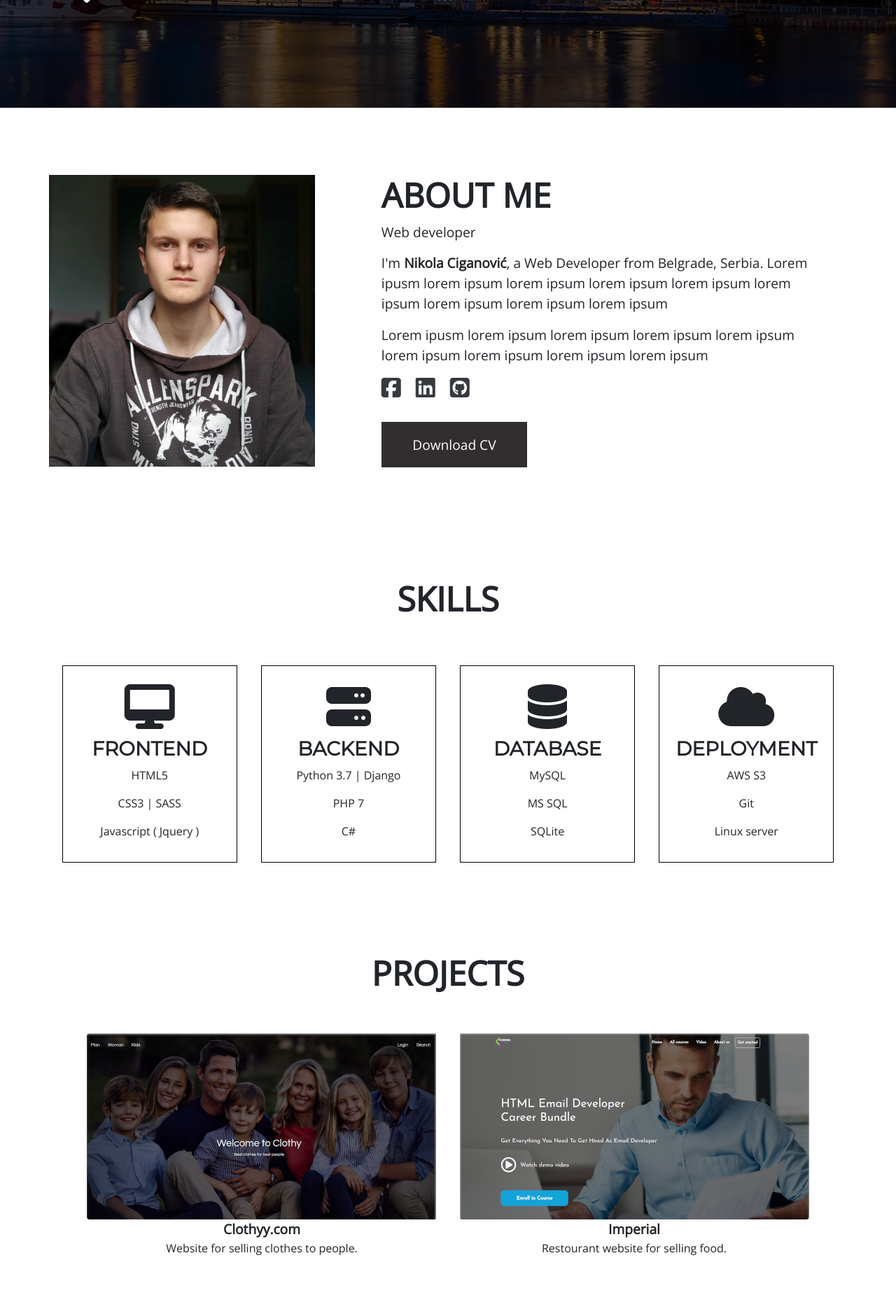
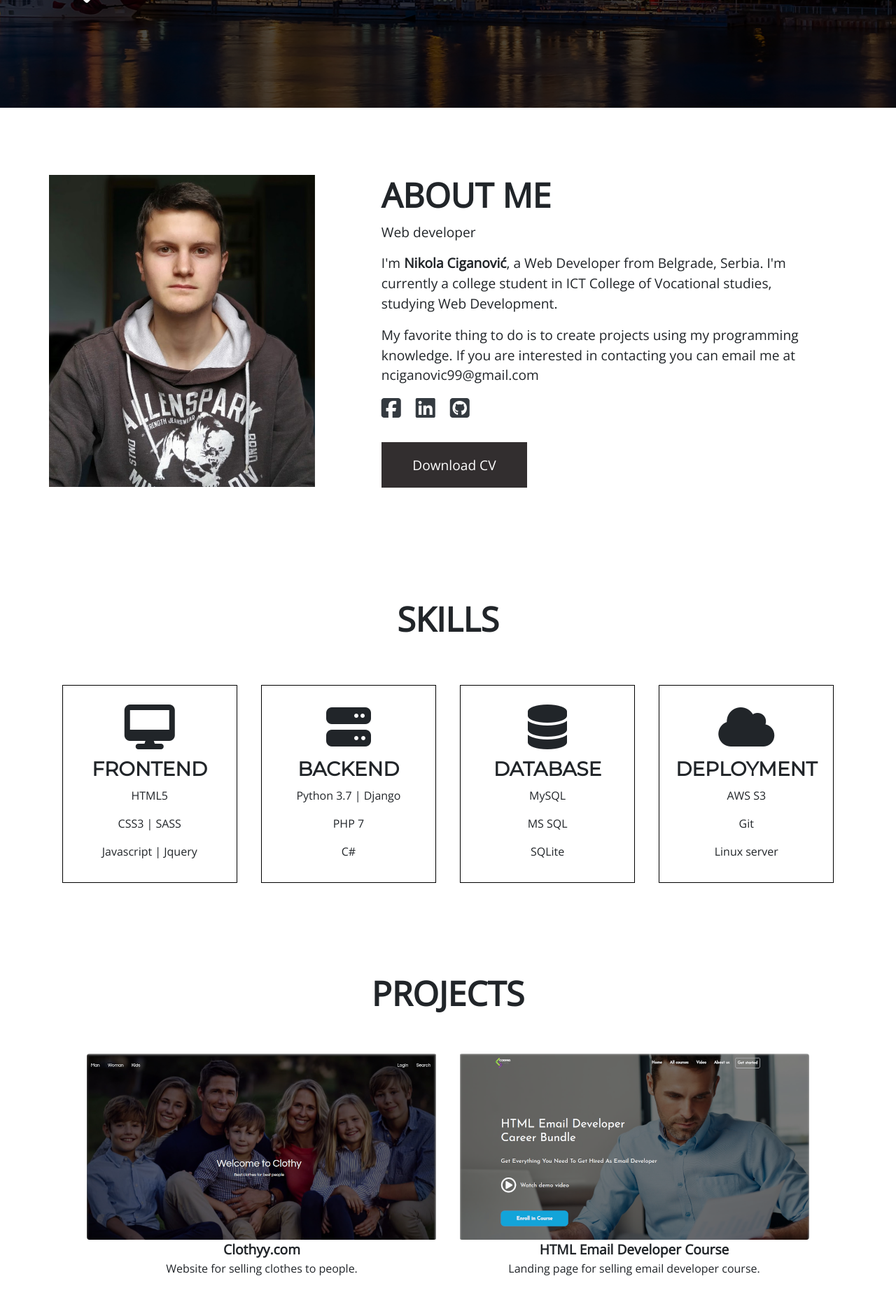
Before and after one commit to nciganovic/New-portfolio, a PHP site: page / in a window 1280 px wide. Shown: the part 646-2507 px from the top of the page at 70% size. Run offline with PHP 8.4, Linux system fonts and the light colour scheme; some libraries are stand-ins or nearby versions.

Commit message:
real inforamtion added

```diff
--- a/css/media.css
+++ b/css/media.css
@@ -72,4 +72,8 @@
 }
 
 
-@media (min-width: 1200px) {  }
+@media (min-width: 1200px) {
+    #proj-desc{
+        display: block !important;
+    }
+}
--- a/index.html
+++ b/index.html
@@ -74,8 +74,8 @@
           <div id="about-me-txt" class="col-xs-12 col-md-7 mt-5">
             <h2 class="mont"><strong>ABOUT ME</strong></h2>
             <p>Web developer</p>
-            <p>I'm <strong>Nikola Ciganović</strong>, a Web Developer from Belgrade, Serbia. Lorem ipusm lorem ipsum lorem ipsum lorem ipsum lorem ipsum lorem ipsum lorem ipsum lorem ipsum lorem ipsum</p>
-            <p>Lorem ipusm lorem ipsum lorem ipsum lorem ipsum lorem ipsum lorem ipsum lorem ipsum lorem ipsum lorem ipsum</p>
+            <p>I'm <strong>Nikola Ciganović</strong>, a Web Developer from Belgrade, Serbia. I'm currently a college student in ICT College of Vocational studies, studying Web Development.</p>
+            <p>My favorite thing to do is to create projects using my programming knowledge. If you are interested in contacting you can email me at nciganovic99@gmail.com</p>
             <p> <a href="#"><i class="fab fa-facebook-square text-dark font-15 mr-3"></i></a> <a href="#"><i class="fab fa-linkedin text-dark font-15"></i></a> <a href="#"><i class="fab fa-github-square text-dark font-15 ml-3"></i></a></p>
             <p class="mt-5"> <a id="cv-btn" href="#">Download CV</a> </p>
           </div>
@@ -96,7 +96,7 @@
             <h3><strong class="mont">FRONTEND</strong></h3>
             <p>HTML5</p>
             <p>CSS3 | SASS</p>
-            <p>Javascript ( Jquery )</p>
+            <p>Javascript | Jquery </p>
           </div>
           <div id="skill-card" class="mt-3 p-3 border d-flex justify-content-center flex-column align-items-center">
             <i id="skill-icon" class="fas fa-server"></i>
@@ -145,15 +145,16 @@
                     <span class="cardTag" style="background-color: #7da0fa">CSS3</span>
                     <span class="cardTag" style="background-color: #4e7df5">Jquery</span>
                     <span class="cardTag" style="background-color: #a7fc97">Django</span>
+                    <span class="cardTag" style="background-color: #4e7df5">MYSQL</span>
                   </p>
-                  <p class="text-center text-light mt-5">
-                    <span class="project-btn" style="background-color: #c9c9c9;">
+                  <div class="mt-5 d-flex justify-content-center">
+                    <span class="project-btn rounded-pill" style="background-color: #c9c9c9;">
                       <a class="text-dark text-decoration-none" href="#">VISIT</a>
                     </span>
-                    <span class="project-btn" style="background-color: #c9c9c9;">
-                      <a class="text-dark text-decoration-none open-modal-btn" href="#">MORE</a>
+                    <span class="project-btn rounded-pill" style="background-color: #c9c9c9;">
+                      <a id="clothyy" class="text-dark text-decoration-none open-modal-btn" href="#">MORE</a>
                     </span>
-                  </p>
+                  </div>
                 </div>
               </div>
             </div>
@@ -178,52 +179,20 @@
                     <span class="cardTag" style="background-color: #4e7df5">Jquery</span>
                     <span class="cardTag" style="background-color: #d3f575">Javascript</span>
                   </p>
-                  <p class="text-center text-light mt-5">
-                    <span class="project-btn" style="background-color: #c9c9c9;">
-                      <a class="text-dark" href="#"><strong>VISIT</strong></a>
+                  <div class="mt-5 d-flex justify-content-center">
+                    <span class="project-btn rounded-pill" style="background-color: #c9c9c9;">
+                      <a class="text-dark text-decoration-none" href="#">VISIT</a>
                     </span>
-                    <span class="project-btn" style="background-color: #c9c9c9;">
-                      <a class="text-dark open-modal-btn" href="#"><strong>MORE</strong></a>
+                    <span class="project-btn rounded-pill" style="background-color: #c9c9c9;">
+                      <a id="htmlemail" class="text-dark text-decoration-none open-modal-btn" href="#">MORE</a>
                     </span>
-                  </p>
+                  </div>
                 </div>
               </div>
             </div>
             <div class="col-12">
-              <p class="text-center font-12 m-0"><strong>Imperial</strong></p>
-              <p class="text-center">Restourant website for selling food.</p>
-            </div>
-          </div>
-          <!--SINGLE PROJECT END-->
-
-          <!-- SINGLE PROJECT START -->
-          <div class="ml-3 mr-3">
-            <div class="flip-container mt-5" ontouchstart="this.classList.toggle('hover');">
-              <div class="flipper">
-                <div class="col-12 front rounded overflow-hidden p-0">
-                  <img class="w-100" src="img/learnpy.png" alt="proj1">
-                </div>
-                <div class="col-12 back bg-dark-grad rounded p-0">
-                  <p class="text-center text-light mt-4 big-mt-sm">
-                    <span class="cardTag" style="background-color: #f7bb23;">HTML5</span>
-                    <span class="cardTag" style="background-color: #7da0fa">CSS3</span>
-                    <span class="cardTag" style="background-color: #d3f575">Javascript</span>
-                    <span class="cardTag" style="background-color: #7da0fa">MYSQL</span>
-                  </p>
-                  <p class="text-center text-light mt-5">
-                    <span class="project-btn" style="background-color: #c9c9c9;">
-                      <a class="text-dark" href="#"><strong>VISIT</strong></a>
-                    </span>
-                    <span class="project-btn" style="background-color: #c9c9c9;">
-                      <a class="text-dark open-modal-btn" href="#"><strong>MORE</strong></a>
-                    </span>
-                  </p>
-                </div>
-              </div>
-            </div>
-            <div class="col-12">
-              <p class="text-center font-12 m-0"><strong>Imperial</strong></p>
-              <p class="text-center">Restourant website for selling food.</p>
+              <p class="text-center font-12 m-0"><strong>HTML Email Developer Course</strong></p>
+              <p class="text-center">Landing page for selling email developer course.</p>
             </div>
           </div>
           <!--SINGLE PROJECT END-->
@@ -240,16 +209,16 @@
                     <span class="cardTag" style="background-color: #f7bb23;">HTML5</span>
                     <span class="cardTag" style="background-color: #7da0fa">CSS3</span>
                     <span class="cardTag" style="background-color: #d3f575">Javascript</span>
-                    <span class="cardTag" style="background-color: #7da0fa">MYSQL</span>
+                    <span class="cardTag" style="background-color: #7da0fa">Jquery</span>
                   </p>
-                  <p class="text-center text-light mt-5">
-                    <span class="project-btn" style="background-color: #c9c9c9;">
-                      <a class="text-dark" href="#"><strong>VISIT</strong></a>
+                  <div class="mt-5 d-flex justify-content-center">
+                    <span class="project-btn rounded-pill" style="background-color: #c9c9c9;">
+                      <a class="text-dark text-decoration-none" href="#">VISIT</a>
                     </span>
-                    <span class="project-btn" style="background-color: #c9c9c9;">
-                      <a class="text-dark open-modal-btn" href="#"><strong>MORE</strong></a>
+                    <span class="project-btn rounded-pill" style="background-color: #c9c9c9;">
+                      <a id="imperial" class="text-dark text-decoration-none open-modal-btn" href="#">MORE</a>
                     </span>
-                  </p>
+                  </div>
                 </div>
               </div>
             </div>
@@ -271,23 +240,23 @@
                   <p class="text-center text-light mt-4 big-mt-sm">
                     <span class="cardTag" style="background-color: #f7bb23;">HTML5</span>
                     <span class="cardTag" style="background-color: #7da0fa">CSS3</span>
-                    <span class="cardTag" style="background-color: #d3f575">Javascript</span>
-                    <span class="cardTag" style="background-color: #7da0fa">MYSQL</span>
+                    <span class="cardTag" style="background-color: #a7fc97">Django</span>
+                    <span class="cardTag" style="background-color: #7da0fa">SQLite</span>
                   </p>
-                  <p class="text-center text-light mt-5">
-                    <span class="project-btn" style="background-color: #c9c9c9;">
-                      <a class="text-dark" href="#"><strong>VISIT</strong></a>
+                  <div class="mt-5 d-flex justify-content-center">
+                    <span class="project-btn rounded-pill" style="background-color: #c9c9c9;">
+                      <a class="text-dark text-decoration-none" href="#">VISIT</a>
                     </span>
-                    <span class="project-btn" style="background-color: #c9c9c9;">
-                      <a class="text-dark open-modal-btn" href="#"><strong>MORE</strong></a>
+                    <span class="project-btn rounded-pill" style="background-color: #c9c9c9;">
+                      <a id="randw" class="text-dark text-decoration-none open-modal-btn" href="#">MORE</a>
                     </span>
-                  </p>
+                  </div>
                 </div>
               </div>
             </div>
             <div class="col-12">
-              <p class="text-center font-12 m-0"><strong>Imperial</strong></p>
-              <p class="text-center">Restourant website for selling food.</p>
+              <p class="text-center font-12 m-0"><strong>Read and Write</strong></p>
+              <p class="text-center">Writing blogs and interacting with other users.</p>
             </div>
           </div>
           <!--SINGLE PROJECT END-->
@@ -301,25 +270,55 @@
                 </div>
                 <div class="col-12 back bg-dark-grad rounded p-0">
                   <p class="text-center text-light mt-4 big-mt-sm">
-                    <span class="cardTag" style="background-color: #f7bb23;">HTML5</span>
-                    <span class="cardTag" style="background-color: #7da0fa">CSS3</span>
-                    <span class="cardTag" style="background-color: #d3f575">Javascript</span>
-                    <span class="cardTag" style="background-color: #7da0fa">MYSQL</span>
+                    <span class="cardTag" style="background-color: #f7bb23;">Python</span>
+                    <span class="cardTag" style="background-color: #7da0fa">Django REST</span>
+                    <span class="cardTag" style="background-color: #d3f575">Beautiful Soup 4</span>
                   </p>
-                  <p class="text-center text-light mt-5">
-                    <span class="project-btn" style="background-color: #c9c9c9;">
-                      <a class="text-dark" href="#"><strong>VISIT</strong></a>
+                  <div class="mt-5 d-flex justify-content-center">
+                    <span class="project-btn rounded-pill" style="background-color: #c9c9c9;">
+                      <a class="text-dark text-decoration-none" href="#">VISIT</a>
                     </span>
-                    <span class="project-btn" style="background-color: #c9c9c9;">
-                      <a class="text-dark open-modal-btn" href="#"><strong>MORE</strong></a>
+                    <span class="project-btn rounded-pill" style="background-color: #c9c9c9;">
+                      <a id="restapi" class="text-dark text-decoration-none open-modal-btn" href="#">MORE</a>
                     </span>
-                  </p>
+                  </div>
                 </div>
               </div>
             </div>
             <div class="col-12">
-              <p class="text-center font-12 m-0"><strong>Imperial</strong></p>
-              <p class="text-center">Restourant website for selling food.</p>
+              <p class="text-center font-12 m-0"><strong>Amazon REST API</strong></p>
+              <p class="text-center">Created REST API for amazon products.</p>
+            </div>
+          </div>
+          <!--SINGLE PROJECT END-->
+
+          <!-- SINGLE PROJECT START -->
+          <div class="ml-3 mr-3">
+            <div class="flip-container mt-5" ontouchstart="this.classList.toggle('hover');">
+              <div class="flipper">
+                <div class="col-12 front rounded overflow-hidden p-0">
+                  <img class="w-100" src="img/learnpy.png" alt="proj1">
+                </div>
+                <div class="col-12 back bg-dark-grad rounded p-0">
+                  <p class="text-center text-light mt-4 big-mt-sm">
+                    <span class="cardTag" style="background-color: #f7bb23;">HTML5</span>
+                    <span class="cardTag" style="background-color: #7da0fa">CSS3</span>
+                    <span class="cardTag" style="background-color: #8037f5">Bootstap 4</span>
+                  </p>
+                  <div class="mt-5 d-flex justify-content-center">
+                    <span class="project-btn rounded-pill" style="background-color: #c9c9c9;">
+                      <a class="text-dark text-decoration-none" href="#">VISIT</a>
+                    </span>
+                    <span class="project-btn rounded-pill" style="background-color: #c9c9c9;">
+                      <a id="learnpy" class="text-dark text-decoration-none open-modal-btn" href="#">MORE</a>
+                    </span>
+                  </div>
+                </div>
+              </div>
+            </div>
+            <div class="col-12">
+              <p class="text-center font-12 m-0"><strong>Learn.py</strong></p>
+              <p class="text-center">Website for selling python courses.</p>
             </div>
           </div>
           <!--SINGLE PROJECT END-->
@@ -364,16 +363,13 @@
           <div class="col-md-4 bg-light modal-desc">
 
               <a class="abs-top-right" href="#"><i class="text-dark fas fa-times float-right mt-2 float-right close-modal-btn"></i></i></a>
-              <div class="ml-3 m-auto pl-3">
-                <h3 class="mt-3"><strong class="mont">CLOTHYY</strong></h3>
-                <p class="mt-3">Languages i used:</p>
-                <ul class="ml-3">
-                  <li class="font-08">HTML 5</li>
-                  <li class="font-08">CSS 3</li>
-                  <li class="font-08">Javascript, Jquery library</li>
-                  <li class="font-08">Python 3.7, Django framework</li>
+              <div class="ml-3 pl-3" style="margin-top: auto; margin-bottom: auto;">
+                <h3 class="mt-3"><strong id="proj-title" class="mont"></strong></h3>
+                <p class="mt-3">Technologies i used:</p>
+                <ul id="proj-list" class="ml-3">
+
                 </ul>
-                <p class="font-08 mb-4">Has featues like shopping cart, kepping user shopping history, searching for specific product, stripe integration.</p>
+                <p id="proj-desc" class="font-08 mb-4 d-none"></p>
                 <a class="text-light text-decoration-none souce-btn rounded-pill" href="#">SOURCE</a>
               </div>
 
--- a/js/main.js
+++ b/js/main.js
@@ -67,7 +67,6 @@ window.onresize = function(event) {
     }
 };
 
-
 /* Modal */
 $(document).ready(function(){
     $(".open-modal-btn").click(function(e){
@@ -83,4 +82,81 @@ $(document).ready(function(){
         $('#modal').css('display','none');
 
     })
+
+    var data = [{
+        title: "CLOTHYY",
+        tech: ["HTML 5", "CSS 3", "Javascript | Jquery library", "Python 3.7 | Django Framework", "MySQL", "Linux Server", "Apache 2"],
+        desc: "Contains features like shopping cart, user shopping history, searching for specific product, stripe integration.",
+        img:""
+    },
+    {
+        title: "Email Developer",
+        tech: ["HTML 5", "CSS 3", "Javascript"],
+        desc: "Simple HTML and CSS landing page for selling online courses i made in 2 days as a youtube challenge. ",
+        img:""
+    },
+    {
+        title: "IMPERIAL",
+        tech: ["HTML 5", "CSS 3", "Javascript | Jquery"],
+        desc: "Imperial is restaurant website. First website i made that has Javascript and Jquery implemented. Also has regex for form validation.",
+        img:""
+    },
+    {
+        title: "Read And Write",
+        tech: ["HTML 5", "CSS 3", "Python 3.7 | Django"],
+        desc: "Read and Write is a website for bloggers to write their blogs. Users can create, read, update, delete their blogs. Users can also view their stats, like and comment.",
+        img:""
+    },
+    {
+        title: "Amazon REST API",
+        tech: ["Python 3.7", "Django REST Framework", "Beautiful Soup 4"],
+        desc: "REST API for amazon.com, let's you get information about certain products. Database is automaticly filled using script with Beautiful Soup",
+        img:""
+    },
+    {
+        title: "LEARN.PY",
+        tech: ["HTML 5", "CSS 3", "Bootstap 4"],
+        desc: "Mobile friendly website for selling online Python courses.",
+        img:""
+    },
+    ]
+
+    function fillData(item){
+        $('#proj-title').text(item.title);
+        $('#proj-list').html('');
+        for(x in item.tech){
+            $('#proj-list').append(`<li class="font-08">${item.tech[x]}</li>`)
+        }
+        $('#proj-desc').text(item.desc);
+    }
+
+    $('#clothyy').click(function(){
+        console.log('clothyy click');
+        fillData(data[0]);
+    })
+
+    $('#htmlemail').click(function(){
+        console.log('htmlemail click');
+        fillData(data[1]);
+    })
+
+    $('#imperial').click(function(){
+        fillData(data[2]);
+        console.log('imperial click');
+    })
+
+    $('#randw').click(function(){
+        fillData(data[3]);
+        console.log('randw click');
+    })
+
+    $('#restapi').click(function(){
+        fillData(data[4]);
+        console.log('restapi click');
+    })
+
+    $('#learnpy').click(function(){
+        fillData(data[5]);
+        console.log('learnpy click');
+    })
 })
```
